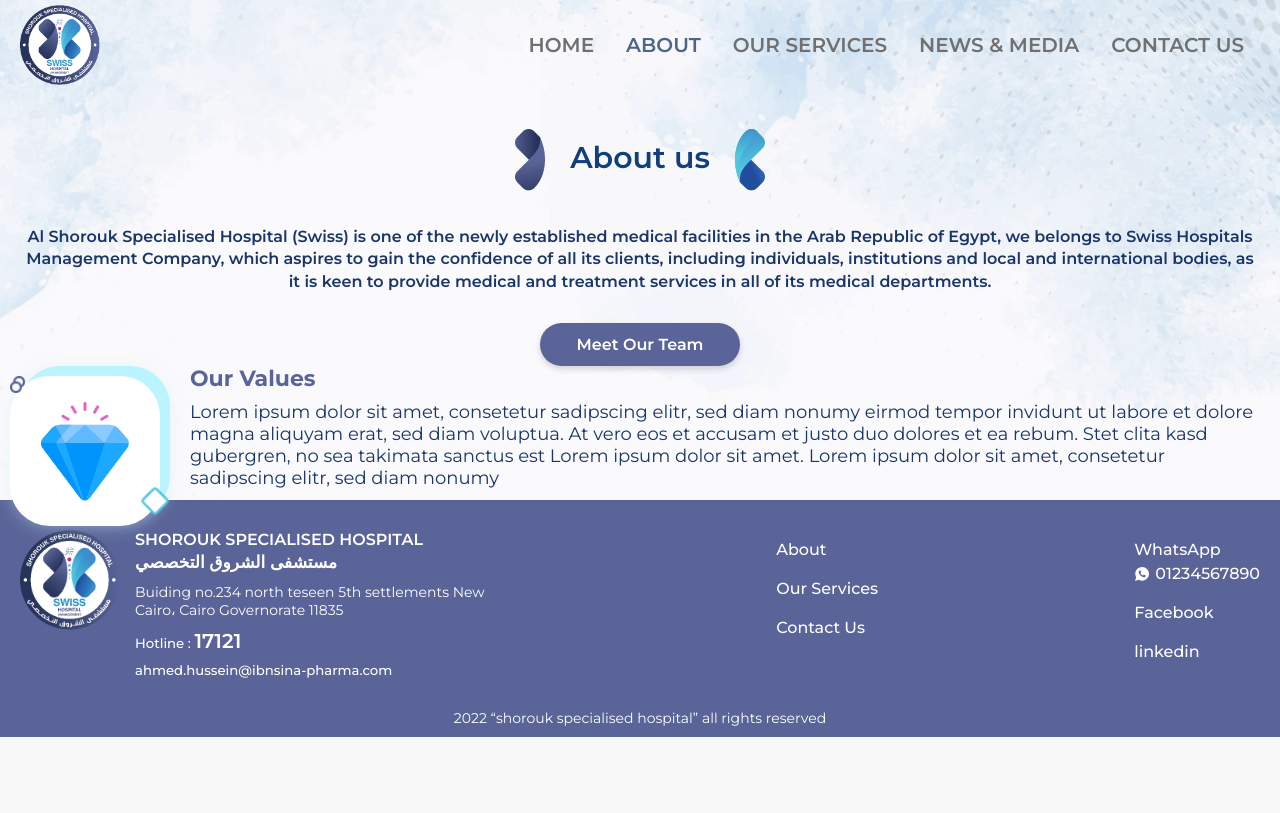
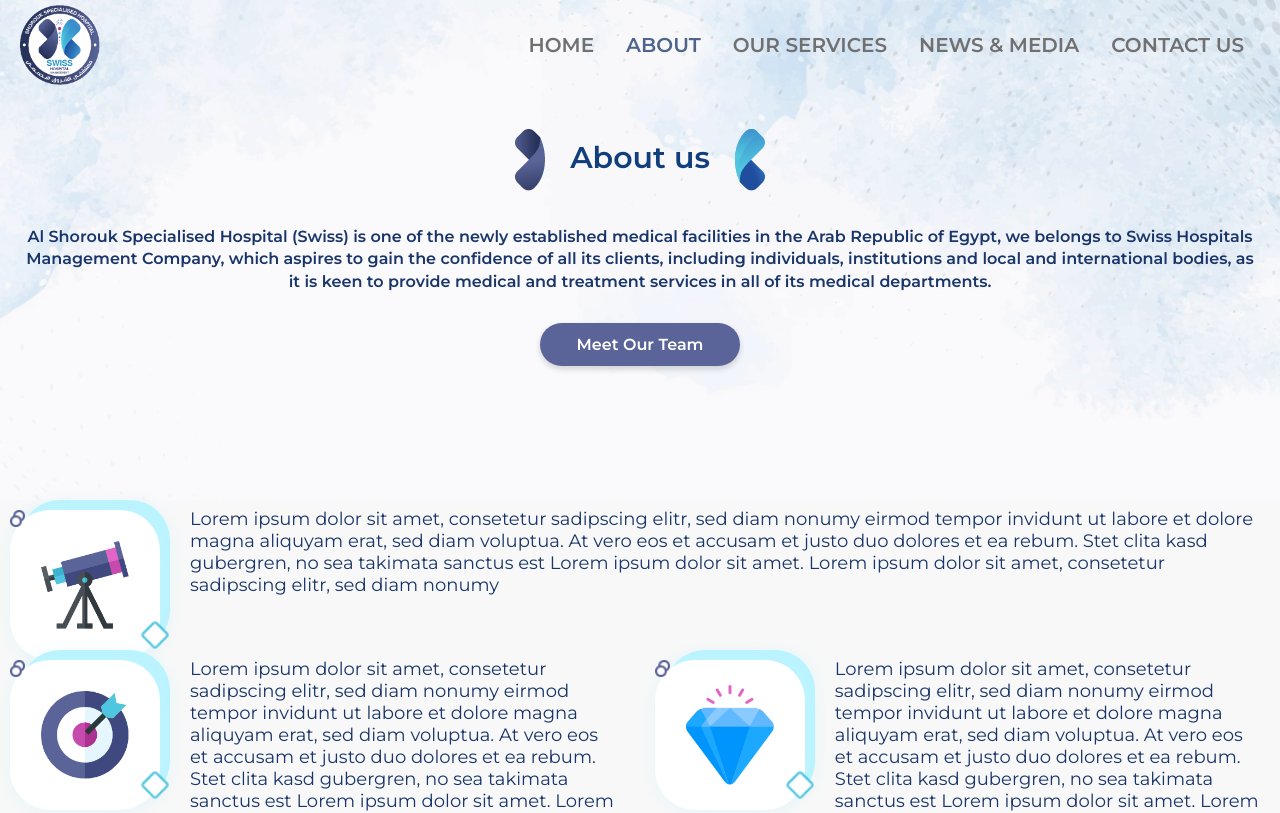
Before and after one commit to HanyMagdy25/el-shrouk-hospital, a React (Create React App) app: page /about in a window 1280 px wide. Shown: the top 813 px of the page. Built offline with nearby package versions, Linux system fonts and the light colour scheme; the HTML template or start-up script is replaced by a standard one.

Commit message:
second day

```diff
--- a/src/pages/about/About.css
+++ b/src/pages/about/About.css
@@ -9,9 +9,23 @@
   font-weight: 600;
   line-height: 1.4;
 }
+.aboutVision {
+  display: flex;
+  flex-wrap: wrap;
+  gap: 2%;
+  justify-content: space-between;
+}
 .aboutVisionCard {
   display: flex;
   gap: 20px;
+}
+.aboutVisionCard {
+  display: flex;
+  gap: 20px;
+  width: 48%;
+}
+.aboutVisionCard:first-child {
+  width: 100%;
 }
 .aboutVisionCard__div__image {
   min-width: 150px;
@@ -20,6 +34,8 @@
   position: relative;
   border-radius: 40px;
   box-shadow: 0px 2px 16px #cef3ff5c;
+  max-width: 151px;
+  max-height: 151px;
 }
 .aboutVisionCard__div__image__inside {
   position: absolute;
--- a/src/pages/about/About.js
+++ b/src/pages/about/About.js
@@ -1,10 +1,12 @@
 import React from 'react'
 import HeroAbout from './HeroAbout/HeroAbout'
 import "./About.css"
+import AboutVision from './HeroAbout/AboutVision/AboutVision'
 function About() {
   return (
     <div>
         <HeroAbout/>
+        <AboutVision/>
     </div>
   )
 }
--- a/src/pages/about/HeroAbout/AboutVision/AboutVision.js
+++ b/src/pages/about/HeroAbout/AboutVision/AboutVision.js
@@ -1,12 +1,22 @@
-import React from 'react'
-import AboutVisionCard from './AboutVisionCard'
+import React from "react";
+import AboutVisionCard from "./AboutVisionCard";
+import vision1 from "../../../../assets/vision/vision1.png";
+import vision2 from "../../../../assets/vision/vision2.png";
+import vision3 from "../../../../assets/vision/vision3.png";
 
+const visionData = [
+  { title: "", image: vision1 },
+  { title: "", image: vision2 },
+  { title: "", image: vision3 },
+];
 function AboutVision() {
   return (
-    <div>
-      <AboutVisionCard/>
+    <div className="aboutVision container">
+      {visionData.map((item, index) => (
+        <AboutVisionCard key={index} item={item}/>
+      ))}
     </div>
-  )
+  );
 }
 
-export default AboutVision
+export default AboutVision;
--- a/src/pages/about/HeroAbout/AboutVision/AboutVisionCard.js
+++ b/src/pages/about/HeroAbout/AboutVision/AboutVisionCard.js
@@ -1,16 +1,14 @@
 import React from "react";
-import vision1 from "../../../../assets/vision/vision1.png";
-import vision2 from "../../../../assets/vision/vision2.png";
-import vision3 from "../../../../assets/vision/vision3.png";
 import vision4 from "../../../../assets/vision/vision4.png";
 import vision5 from "../../../../assets/vision/vision5.png";
-function AboutVisionCard() {
+
+function AboutVisionCard({item}) {
   return (
     <div className="aboutVisionCard">
       <div className="aboutVisionCard__div__image">
         <div className="aboutVisionCard__div__image__inside flex-center">
           <img
-            src={vision3}
+            src={item.image}
             alt="icon"
             loading="lazy"
             className="aboutVisionCard__div__image__inside__mainImage"
@@ -30,7 +28,7 @@
         </div>
       </div>
       <div className="aboutVisionCard__div__content">
-        <h3>Our Values</h3>
+        <h3>{item.title}</h3>
         <p>
           Lorem ipsum dolor sit amet, consetetur sadipscing elitr, sed diam
           nonumy eirmod tempor invidunt ut labore et dolore magna aliquyam erat,
--- a/src/pages/about/HeroAbout/HeroAbout.js
+++ b/src/pages/about/HeroAbout/HeroAbout.js
@@ -1,6 +1,5 @@
 import React from "react";
 import Navbar from "../../../components/Navbar/Navbar";
-import AboutVision from "./AboutVision/AboutVision";
 import HeroAboutContent from "./HeroAboutContent";
 
 function HeroAbout() {
@@ -9,7 +8,7 @@
       <div className="container">
         <Navbar />
         <HeroAboutContent />
-        <AboutVision/>
+        {/* <AboutVision/> */}
       </div>
     </div>
   );
```
